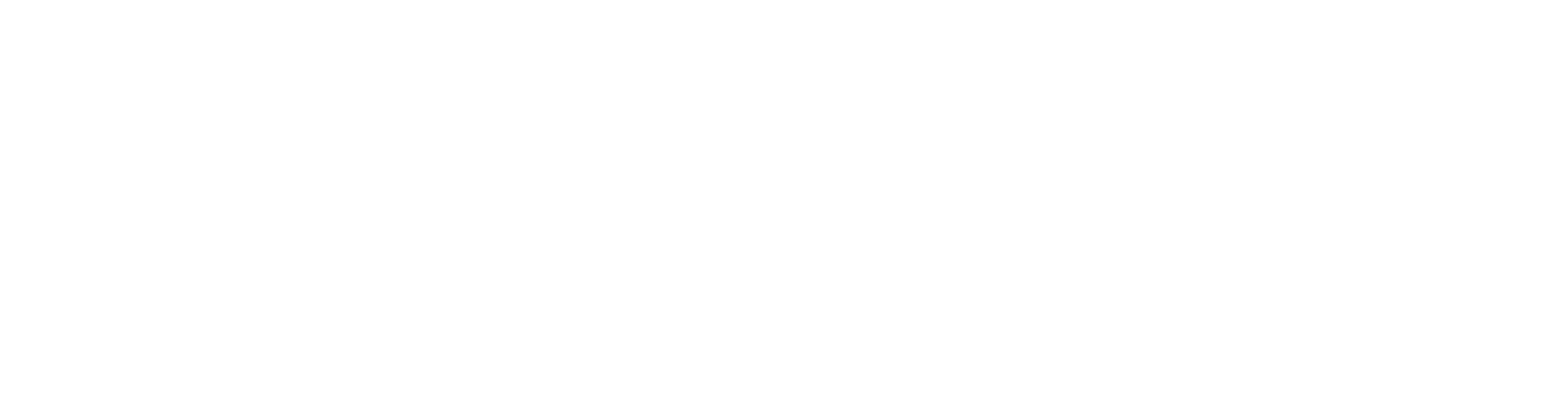
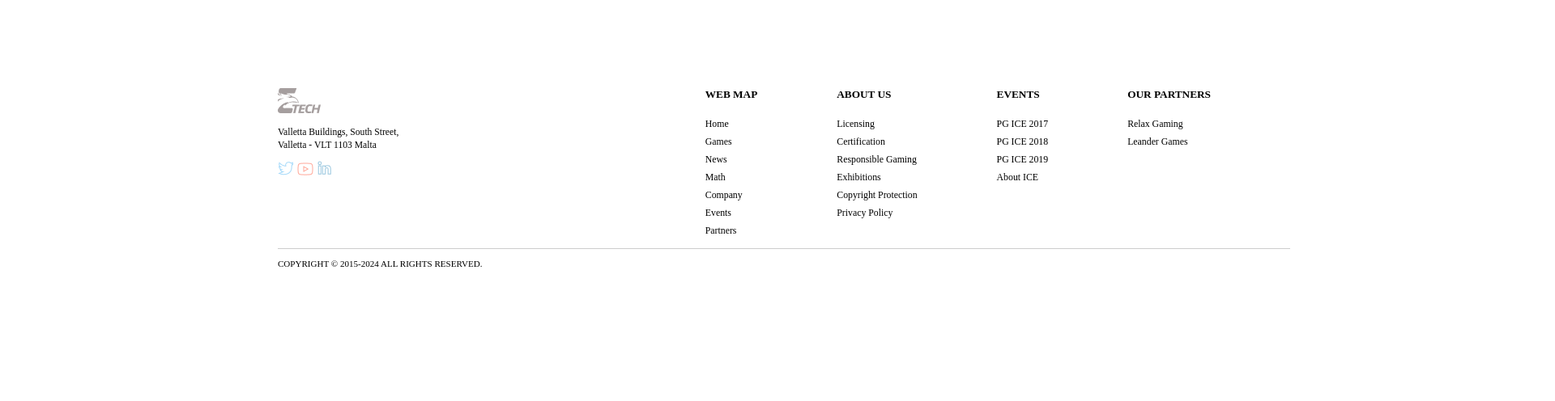
Before and after one commit to NguyenPhuc6789/ETechLandingPage, a plain HTML site: page index.html in a window 1280 px wide. Shown: the whole page at 81% size, 1920 px wide, since content can reach past the window. Drawn offline with Linux system fonts and the light colour scheme.

Commit message:
footer ui design

```diff
--- a/assets/styles/main.css
+++ b/assets/styles/main.css
@@ -0,0 +1,71 @@
+
+
+/* Footer */
+
+.footer{
+    display: flex;
+    width: 1920px;
+    height: 485px;
+    justify-content: center;
+    align-items: center;
+}
+
+.container {
+    width: 1250px;
+    height: 283px;
+    padding: 101px 335px;
+    display: flex;
+    flex-direction: column;
+}
+
+.footer-content {
+    display: flex;
+    justify-content: space-between;
+}
+
+.footer-left p{
+    color: #000;
+    font-family: "PingFang SC";
+    font-size: 11.625px;
+    font-style: normal;
+    font-weight: 400;
+    line-height: 16px;
+}
+
+.footer-right{
+    display: flex;
+
+}
+
+.footer-column {
+    margin-right: 98px;
+}
+
+.footer-column h5{
+   margin-top: 0;
+}
+
+.footer-nav {
+   padding: 0;
+
+}
+.footer-nav .footer-item {
+    list-style: none;
+    color: #000;
+    font-family: "PingFang SC";
+    font-size: 11.813px;
+    font-style: normal;
+    font-weight: 400;
+    line-height: 12px;
+    margin-bottom: 10px;
+}
+
+.footer-copyright{
+    border-top: 1px solid #ccc;
+    color: #000;
+    font-family: "PingFang SC";
+    font-size: 11.063px;
+    font-style: normal;
+    font-weight: 400;
+    line-height: 14px;
+}
--- a/index.html
+++ b/index.html
@@ -8,6 +8,74 @@
 </head>
 <body>
 
+    <!-- Footer -->
+
+    <footer class="footer">
+
+        <div class="container">
+
+            <div class="footer-content">
+
+                <div class="footer-left">
+                  <img src="assets/images/White_logo_2.png" alt="logo" class="footer-logo" />
+                  <p>Valletta Buildings, South Street,<br>Valletta - VLT 1103 Malta</p>
+                  <div class="social-icons">
+                    <img src="assets/images/Twitter.8aef3bb.svg.png" alt="">
+                    <img src="assets/images/YouTube.98263c9.svg.png" alt="">
+                    <img src="assets/images/Linkedin.612a2c3.svg.png" alt="">
+                  </div>
+                </div>
+
+                <div class="footer-right">
+                  <div class="footer-column">
+                    <h5>WEB MAP</h5>
+                    <ul class="footer-nav">
+                      <li class="footer-item">Home</li>
+                      <li class="footer-item" >Games</li>
+                      <li class="footer-item">News</li>
+                      <li class="footer-item">Math</li>
+                      <li class="footer-item">Company</li>
+                      <li class="footer-item">Events</li>
+                      <li class="footer-item">Partners</li>
+                    </ul>
+                  </div>
+                  <div class="footer-column">
+                    <h5>ABOUT US</h5>
+                    <ul class="footer-nav">
+                      <li class="footer-item">Licensing</li>
+                      <li class="footer-item">Certification</li>
+                      <li class="footer-item">Responsible Gaming</li>
+                      <li class="footer-item">Exhibitions</li>
+                      <li class="footer-item">Copyright Protection</li>
+                      <li class="footer-item">Privacy Policy</li>
+                    </ul>
+                  </div>
+                  <div class="footer-column">
+                    <h5>EVENTS</h5>
+                    <ul class="footer-nav">
+                      <li class="footer-item">PG ICE 2017</li>
+                      <li class="footer-item">PG ICE 2018</li>
+                      <li class="footer-item">PG ICE 2019</li>
+                      <li class="footer-item">About ICE</li>
+                    </ul>
+                  </div>
+                  <div class="footer-column">
+                    <h5>OUR PARTNERS</h5>
+                    <ul class="footer-nav">
+                      <li class="footer-item">Relax Gaming</li>
+                      <li class="footer-item">Leander Games</li>
+                    </ul>
+                  </div>
+                </div>
+            </div>
+            <div class="footer-copyright">
+                <p class="copyright">COPYRIGHT © 2015-2024 ALL RIGHTS RESERVED.</p>
+            </div>
+        </div>
+
+
+      </footer>
+
 
 </body>
 </html>
```
Also changed, not shown: assets/images/Linkedin.612a2c3.svg.png (added), assets/images/Twitter.8aef3bb.svg.png (added), assets/images/White_logo_2.png (added), assets/images/YouTube.98263c9.svg.png (added).
